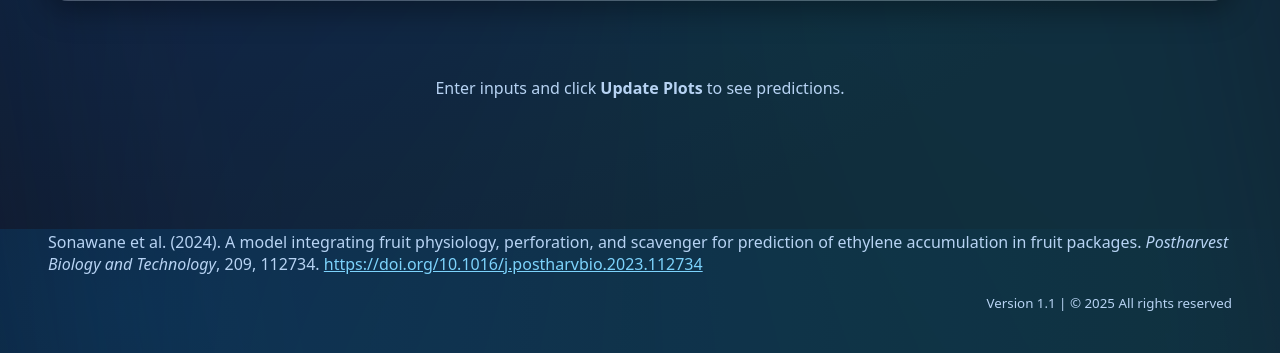
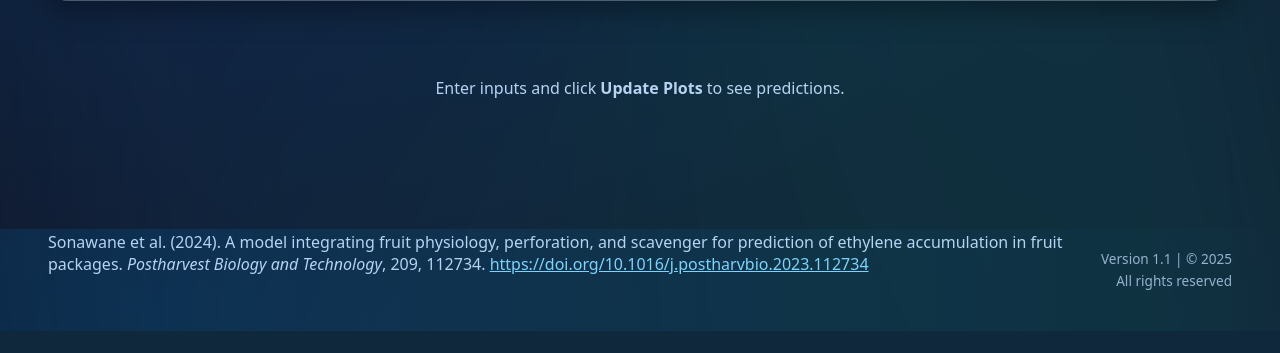
Before and after one commit to akshayson22/ETHYLENE-APP, a Flask app: page / in a window 1280 px wide. Shown: the part 571-924 px from the top of the page. After the commit the page ends 902 px from the top, so only its background shows below. Run offline with Flask 3, Linux system fonts and the light colour scheme.

Commit message:
Update style.css

```diff
--- a/static/css/style.css
+++ b/static/css/style.css
@@ -145,3 +145,20 @@ body{
 @keyframes fade{from{opacity:0; transform:translateY(6px)} to{opacity:1; transform:none}}
 @keyframes slidedown{from{opacity:0; transform:translateY(-6px)} to{opacity:1; transform:none}}
 @keyframes tiltin{from{opacity:0; transform:rotateX(6deg) translateY(-6px)} to{opacity:1; transform:none}}
+
+.footer {
+  display: flex;
+  justify-content: space-between;
+  align-items: flex-end;
+  padding: 16px clamp(16px,5vw,48px) 40px;
+  color: var(--muted);
+}
+
+.footer small {
+  opacity: 0.8;
+  font-size: 0.85em;
+}
+
+.cite a {
+  color: var(--accent);
+}
```
